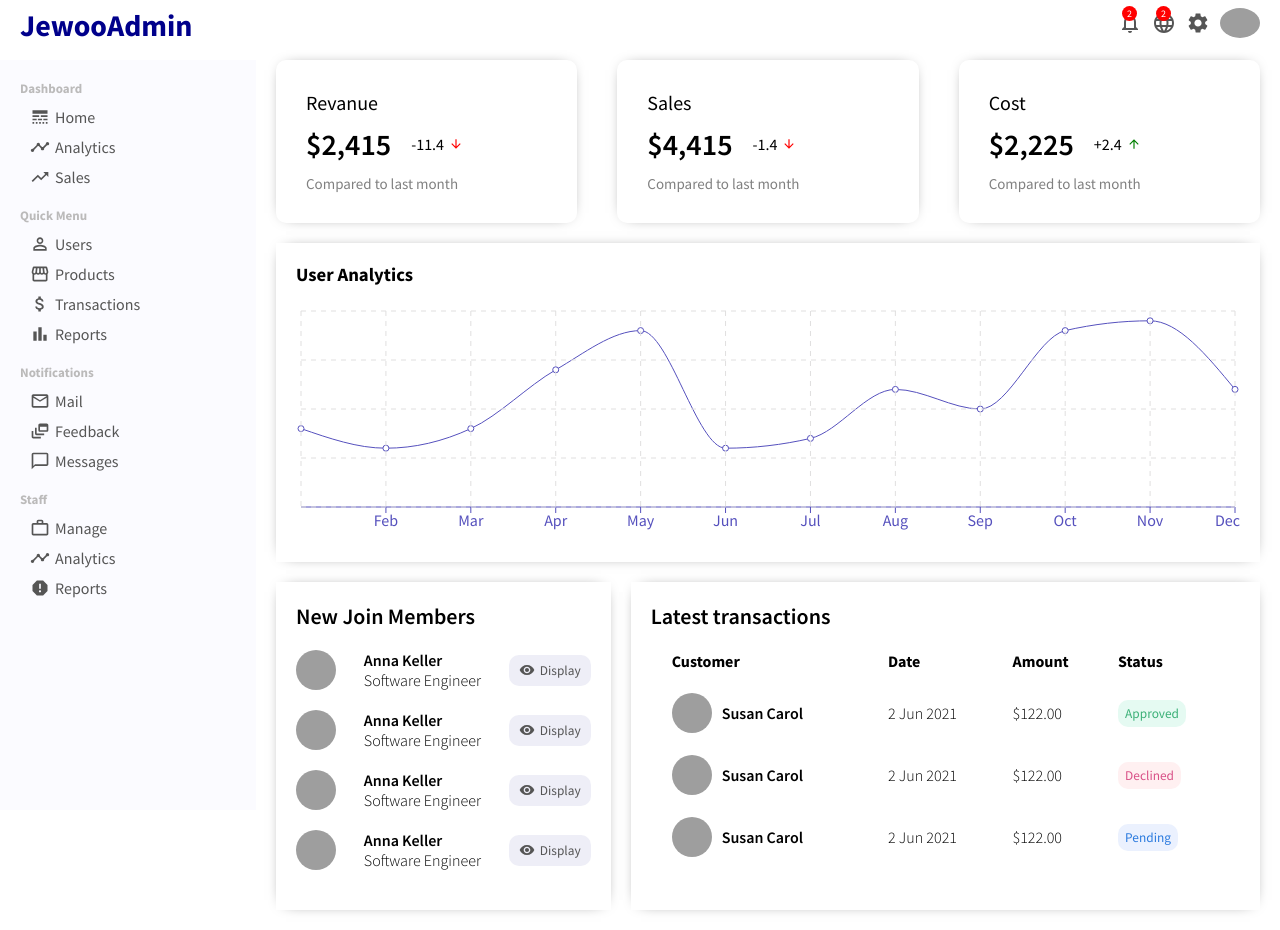
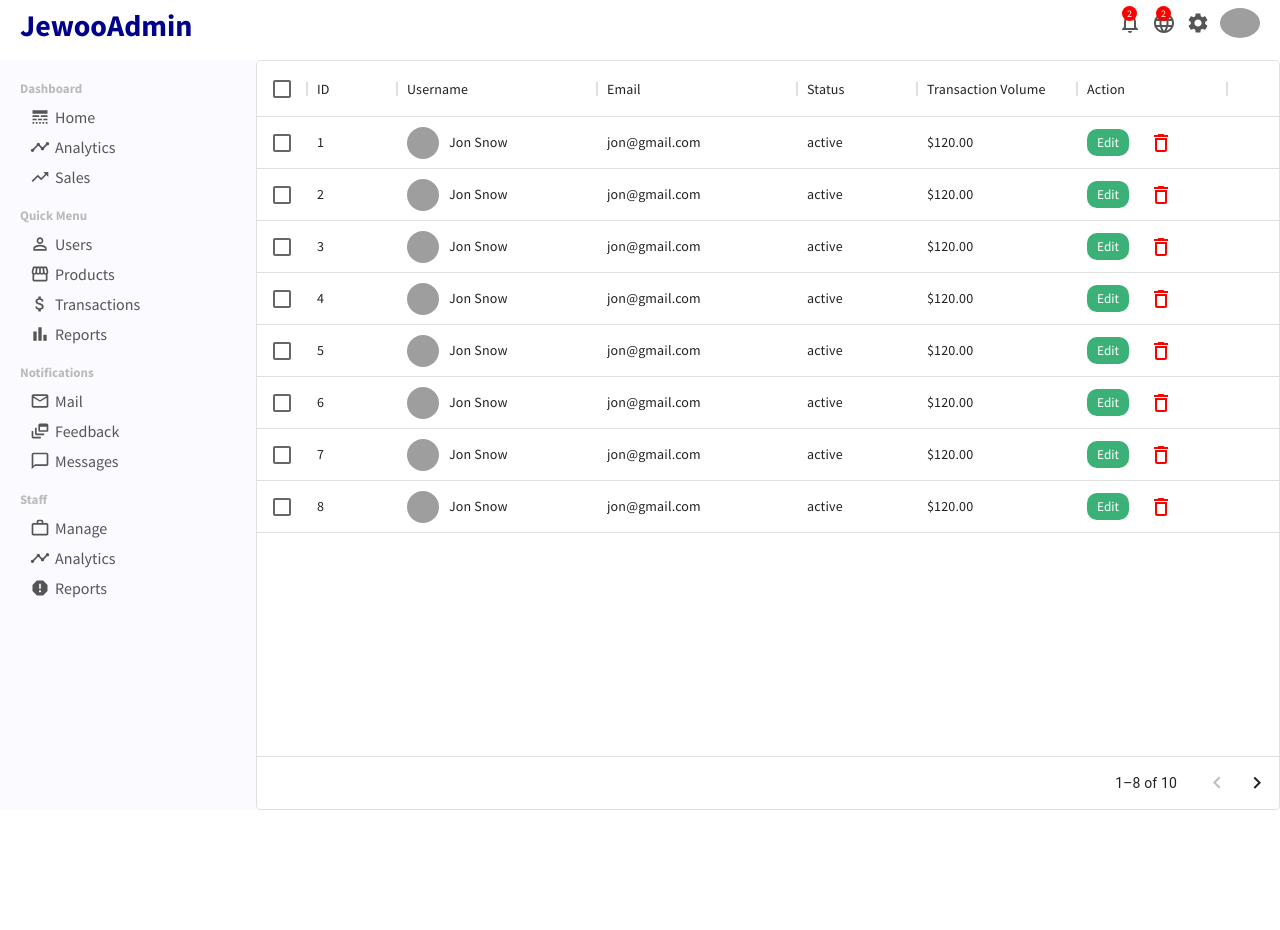
Before and after one commit to jeus0630/ADMIN_PANEL, a React (Create React App) app: page /users in a window 1280 px wide. After the commit the page ends 810 px from the top, so only its background shows below. Built offline with nearby package versions, Linux system fonts and the light colour scheme; grey boxes are pictures that could not be loaded.

Commit message:
Docs: UserList.tsx
UserList 생성

```diff
--- a/package.json
+++ b/package.json
@@ -9,6 +9,7 @@
     "@material-ui/icons": "^4.11.2",
     "@mui/icons-material": "^5.4.2",
     "@mui/material": "^5.4.3",
+    "@mui/x-data-grid": "^5.5.1",
     "@testing-library/jest-dom": "^5.16.2",
     "@testing-library/react": "^12.1.3",
     "@testing-library/user-event": "^13.5.0",
@@ -18,6 +19,7 @@
     "@types/react-dom": "^17.0.11",
     "react": "^17.0.2",
     "react-dom": "^17.0.2",
+    "react-router-dom": "^6.2.1",
     "react-scripts": "5.0.0",
     "recharts": "^2.1.9",
     "sass": "^1.49.8",
--- a/src/App.tsx
+++ b/src/App.tsx
@@ -2,17 +2,28 @@ import React from 'react';
 import Sidebar from './components/sidebar/Sidebar';
 import Topbar from './components/topbar/Topbar';
 import "./app.scss";
-import Home from './pages/Home/Home';
+import Home from './pages/home/Home';
+import { BrowserRouter as Router, Route, Routes } from 'react-router-dom';
+import UserList from './pages/userList/UserList';
+import User from './pages/user/User';
 
 function App() {
   return (
-    <div>
-      <Topbar></Topbar>
-      <div className="container">
-        <Sidebar></Sidebar>
-        <Home></Home>
+    <Router>
+      <div>
+        <Topbar></Topbar>
+        <div className="container">
+          <Sidebar></Sidebar>
+          <Routes>
+            <Route path="/" element={<Home></Home>}></Route>
+            <Route path="/users" element={<UserList></UserList>}></Route>
+            <Route path="/user/:id" element={<User></User>}></Route>
+            <Route path="/" element={<Home></Home>}></Route>
+            <Route path="/" element={<Home></Home>}></Route>
+          </Routes>
+        </div>
       </div>
-    </div>
+    </Router>
   );
 }
 
--- /dev/null
+++ b/src/pages/user/User.tsx
@@ -0,0 +1,17 @@
+import * as React from 'react';
+import { useParams } from 'react-router-dom';
+
+interface IUserProps {
+}
+
+const User: React.FunctionComponent<IUserProps> = (props) => {
+    const { id } = useParams();
+
+    return (
+        <div className='user'>
+            {id}
+        </div>
+    );
+};
+
+export default User;
--- /dev/null
+++ b/src/pages/user/user.scss
@@ -0,0 +1,4 @@
+.user {
+  flex: 4;
+  padding: 20px;
+}
--- /dev/null
+++ b/src/pages/userList/UserList.tsx
@@ -0,0 +1,147 @@
+import * as React from 'react';
+import { useState } from 'react';
+import "./userList.scss";
+import { DataGrid, GridRowsProp, GridColDef } from '@mui/x-data-grid';
+import { DeleteOutline } from '@mui/icons-material';
+import { Link } from 'react-router-dom';
+
+interface IUserListProps {
+}
+
+
+const rows: GridRowsProp = [
+    {
+        id: 1,
+        username: "Jon Snow",
+        avatar:
+            "https://images.pexels.com/photos/1152994/pexels-photo-1152994.jpeg?auto=compress&cs=tinysrgb&dpr=2&w=500",
+        email: "jon@gmail.com",
+        status: "active",
+        transaction: "$120.00",
+    },
+    {
+        id: 2,
+        username: "Jon Snow",
+        avatar:
+            "https://images.pexels.com/photos/1152994/pexels-photo-1152994.jpeg?auto=compress&cs=tinysrgb&dpr=2&w=500",
+        email: "jon@gmail.com",
+        status: "active",
+        transaction: "$120.00",
+    },
+    {
+        id: 3,
+        username: "Jon Snow",
+        avatar:
+            "https://images.pexels.com/photos/1152994/pexels-photo-1152994.jpeg?auto=compress&cs=tinysrgb&dpr=2&w=500",
+        email: "jon@gmail.com",
+        status: "active",
+        transaction: "$120.00",
+    },
+    {
+        id: 4,
+        username: "Jon Snow",
+        avatar:
+            "https://images.pexels.com/photos/1152994/pexels-photo-1152994.jpeg?auto=compress&cs=tinysrgb&dpr=2&w=500",
+        email: "jon@gmail.com",
+        status: "active",
+        transaction: "$120.00",
+    },
+    {
+        id: 5,
+        username: "Jon Snow",
+        avatar:
+            "https://images.pexels.com/photos/1152994/pexels-photo-1152994.jpeg?auto=compress&cs=tinysrgb&dpr=2&w=500",
+        email: "jon@gmail.com",
+        status: "active",
+        transaction: "$120.00",
+    },
+    {
+        id: 6,
+        username: "Jon Snow",
+        avatar:
+            "https://images.pexels.com/photos/1152994/pexels-photo-1152994.jpeg?auto=compress&cs=tinysrgb&dpr=2&w=500",
+        email: "jon@gmail.com",
+        status: "active",
+        transaction: "$120.00",
+    },
+    {
+        id: 7,
+        username: "Jon Snow",
+        avatar:
+            "https://images.pexels.com/photos/1152994/pexels-photo-1152994.jpeg?auto=compress&cs=tinysrgb&dpr=2&w=500",
+        email: "jon@gmail.com",
+        status: "active",
+        transaction: "$120.00",
+    },
+    {
+        id: 8,
+        username: "Jon Snow",
+        avatar:
+            "https://images.pexels.com/photos/1152994/pexels-photo-1152994.jpeg?auto=compress&cs=tinysrgb&dpr=2&w=500",
+        email: "jon@gmail.com",
+        status: "active",
+        transaction: "$120.00",
+    },
+    {
+        id: 9,
+        username: "Jon Snow",
+        avatar:
+            "https://images.pexels.com/photos/1152994/pexels-photo-1152994.jpeg?auto=compress&cs=tinysrgb&dpr=2&w=500",
+        email: "jon@gmail.com",
+        status: "active",
+        transaction: "$120.00",
+    },
+    {
+        id: 10,
+        username: "Jon Snow",
+        avatar:
+            "https://images.pexels.com/photos/1152994/pexels-photo-1152994.jpeg?auto=compress&cs=tinysrgb&dpr=2&w=500",
+        email: "jon@gmail.com",
+        status: "active",
+        transaction: "$120.00",
+    },
+];
+
+const UserList: React.FunctionComponent<IUserListProps> = (props) => {
+
+    const [data, setData] = useState<GridRowsProp>(rows);
+
+    const columns: GridColDef[] = [
+        { field: "id", headerName: 'ID', width: 90 },
+        {
+            field: "username", headerName: 'Username', width: 200, renderCell: (params) => (
+                <div className='user-list-user'>
+                    <img src={params.row.avatar} alt="" className='user-list-img' />
+                    {params.row.username}
+                </div>
+            ),
+        },
+        { field: "email", headerName: 'Email', width: 200 },
+        { field: "status", headerName: 'Status', width: 120 },
+        {
+            field: "transaction", headerName: 'Transaction Volume', width: 160
+        },
+        {
+            field: "action", headerName: "Action", width: 150, renderCell: (params) => (
+                <>
+                    <Link to={`/user/${params.row.id}`}>
+                        <button className="user-list-edit">Edit</button>
+                    </Link>
+                    <DeleteOutline className='user-list-delete' onClick={() => handleClick(params.row.id)}></DeleteOutline>
+                </>
+            )
+        }
+    ];
+
+    const handleClick = (id: number): void => {
+        setData(data.filter((row) => row.id !== id));
+    }
+
+    return (
+        <div className="user-list">
+            <DataGrid rows={data} disableSelectionOnClick columns={columns} checkboxSelection pageSize={8} />
+        </div>
+    );
+};
+
+export default UserList;
--- /dev/null
+++ b/src/pages/userList/userList.scss
@@ -0,0 +1,31 @@
+.user-list {
+  flex: 4;
+
+  .user-list-user {
+    display: flex;
+    align-items: center;
+
+    .user-list-img {
+      width: 32px;
+      height: 32px;
+      margin-right: 10px;
+      border-radius: 50%;
+      object-fit: cover;
+    }
+  }
+
+  .user-list-edit {
+    border: none;
+    border-radius: 10px;
+    padding: 5px 10px;
+    background-color: #3bb077;
+    color: #fff;
+    cursor: pointer;
+    margin-right: 20px;
+  }
+
+  .user-list-delete {
+    color: red;
+    cursor: pointer;
+  }
+}
```
Also changed, not shown: 1 other file (tests, documents, lock files or other folders).
